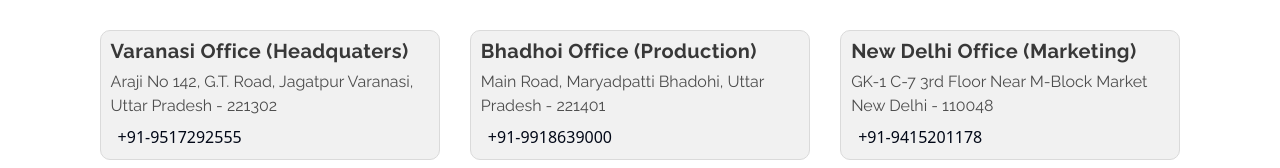
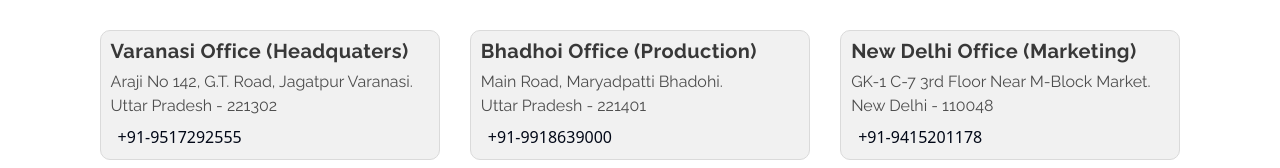
Before and after one commit to priyesshrai/maheshcarpet, a Next.js app: page /contact in a window 1280 px wide. Shown: the part 222-390 px from the top of the page. Built offline with nearby package versions, Linux system fonts and the light colour scheme; a web font is replaced by a local one.

Commit message:
update contact.

```diff
--- a/src/app/contact/page.jsx
+++ b/src/app/contact/page.jsx
@@ -2,7 +2,7 @@
 export default function page() {
 
   return (
-    <section className='section' style={{backgroundColor:"#fff", paddingBottom:"0"}}>
+    <section className='section' style={{ backgroundColor: "#fff", paddingBottom: "0" }}>
       <div className="section-wraper">
         <div className="section-wraper-box">
           <div className="location-container">
@@ -10,7 +10,9 @@ export default function page() {
               <h5><strong>Varanasi Office (Headquaters)</strong></h5>
             </div>
             <p>Araji No 142, G.T. Road, Jagatpur
-              Varanasi, Uttar Pradesh - 221302</p>
+              Varanasi.
+            </p>
+            <p>Uttar Pradesh - 221302</p>
 
             <span>
               <i class="hgi-stroke hgi-flip-phone" /> +91-9517292555
@@ -24,7 +26,8 @@ export default function page() {
               <h5><strong>Bhadhoi Office (Production)</strong></h5>
             </div>
             <p>Main Road, Maryadpatti
-              Bhadohi, Uttar Pradesh - 221401</p>
+              Bhadohi.</p>
+              <p>Uttar Pradesh - 221401</p>
 
             <span>
               <i class="hgi-stroke hgi-flip-phone" /> +91-9918639000
@@ -37,7 +40,8 @@ export default function page() {
             <div className="location-heading">
               <h5><strong>New Delhi Office (Marketing)</strong></h5>
             </div>
-            <p>GK-1 C-7 3rd Floor Near M-Block Market New Delhi - 110048</p>
+            <p>GK-1 C-7 3rd Floor Near M-Block Market.</p>
+            <p>New Delhi - 110048</p>
 
             <span>
               <i class="hgi-stroke hgi-flip-phone" /> +91-9415201178
```
